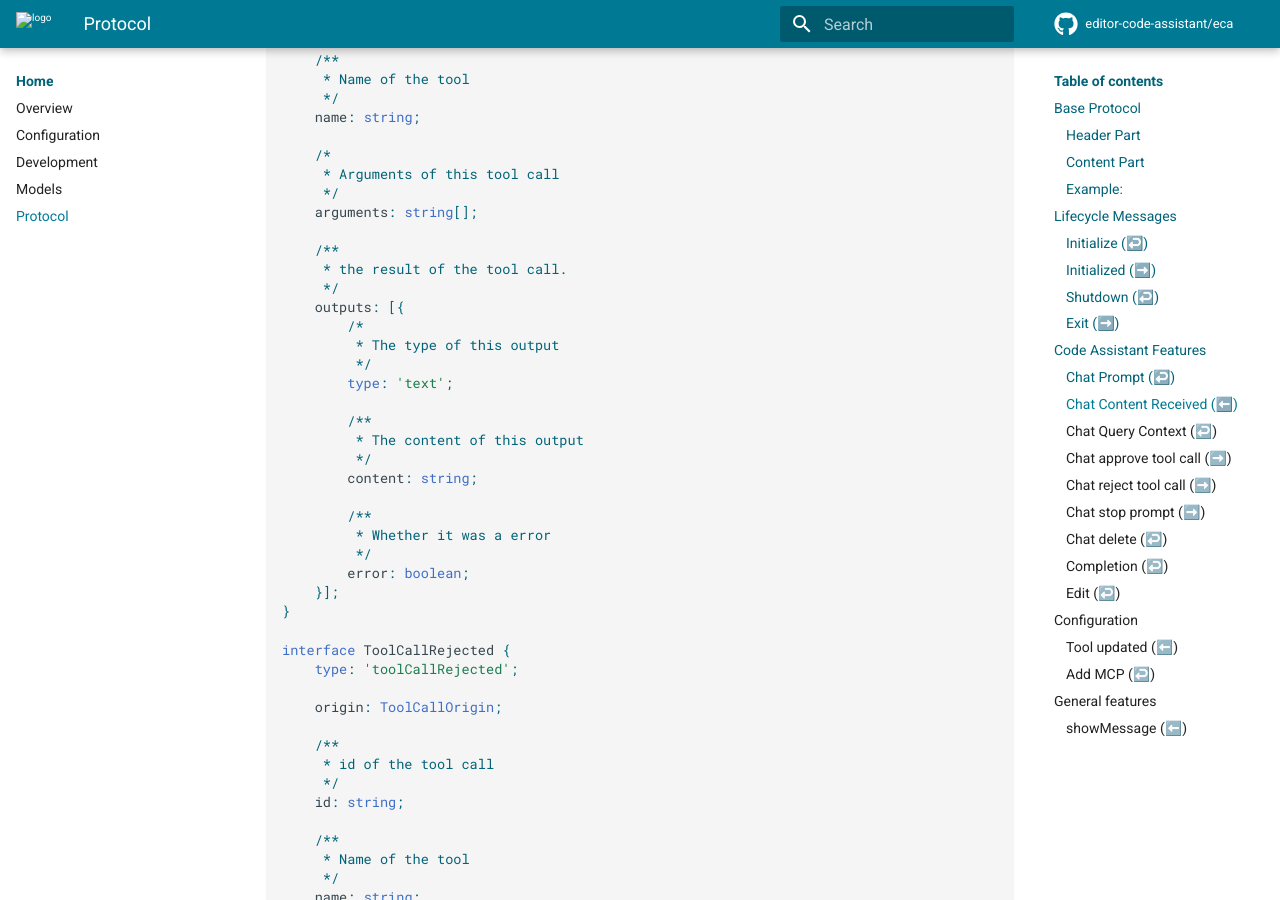
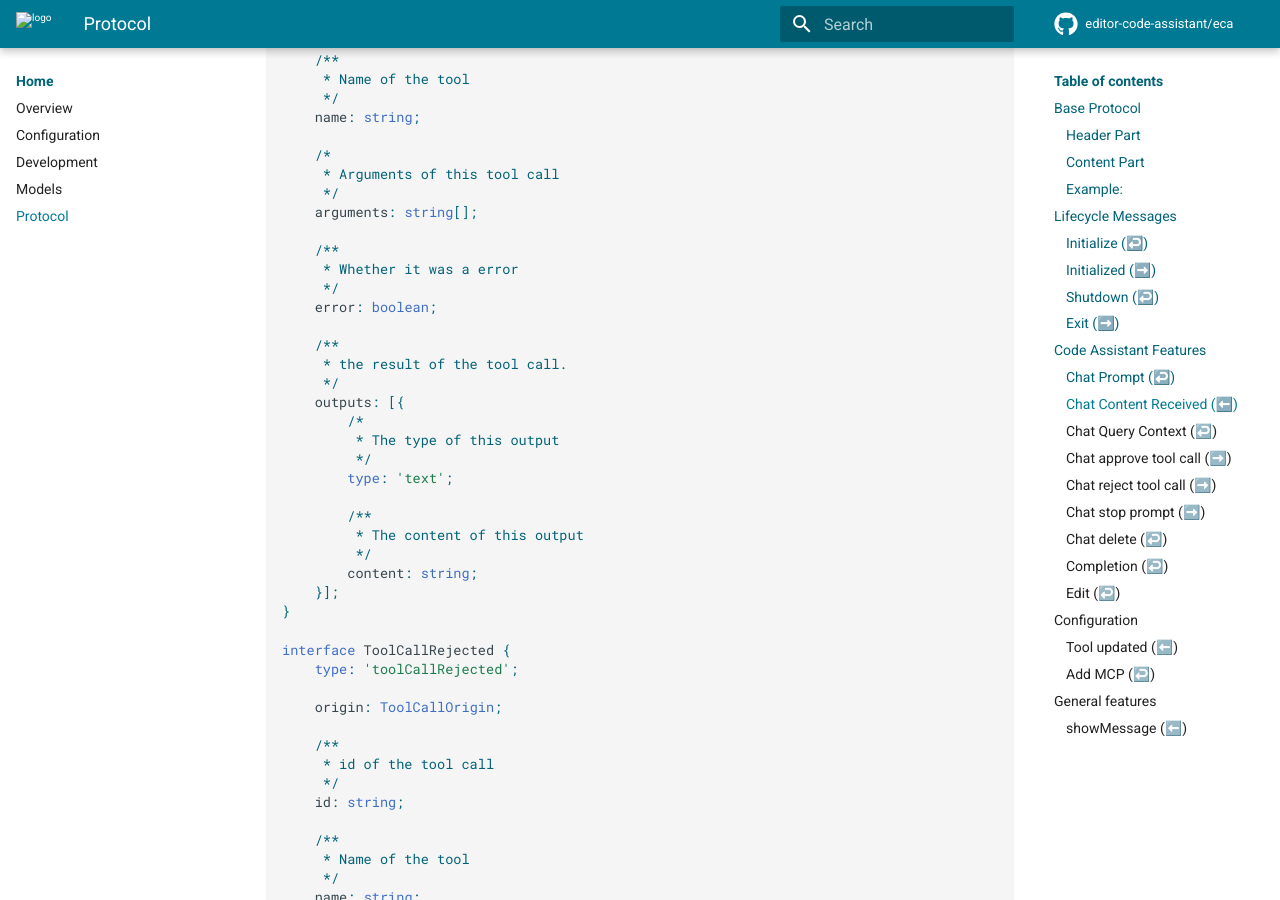
Before and after one commit to tomgeorge/eca, an MkDocs documentation site: the page built from docs/protocol.md, in a window 1280 px wide and 900 px high, scrolled down 11687 px. Built offline with MkDocs 1.6.1 and Material for MkDocs 9.7.7, drawn with Linux system fonts in a browser that asks for light colours; comment, search, counter and statistics services are not loaded; part of the change alters nothing that is shown.

```diff
--- a/docs/protocol.md
+++ b/docs/protocol.md
@@ -577,6 +577,11 @@ interface ToolCalledContent {
     arguments: string[];
 
     /**
+     * Whether it was a error
+     */
+    error: boolean;
+
+    /**
      * the result of the tool call.
      */
     outputs: [{
@@ -589,11 +594,6 @@ interface ToolCalledContent {
          * The content of this output
          */
         content: string;
-
-        /**
-         * Whether it was a error
-         */
-        error: boolean;
     }];
 }
 
```
Also changed, not shown: 7 other files.
